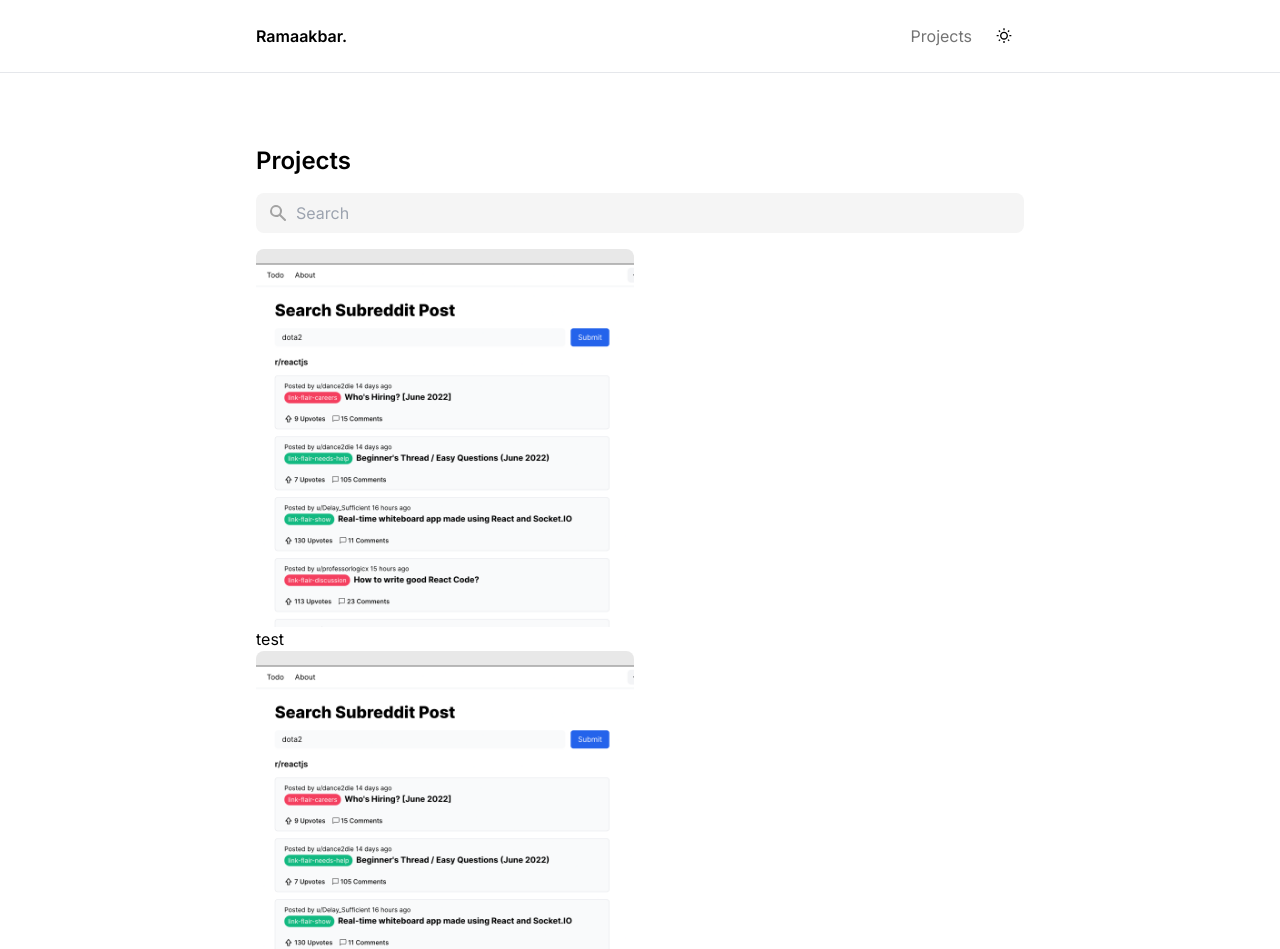
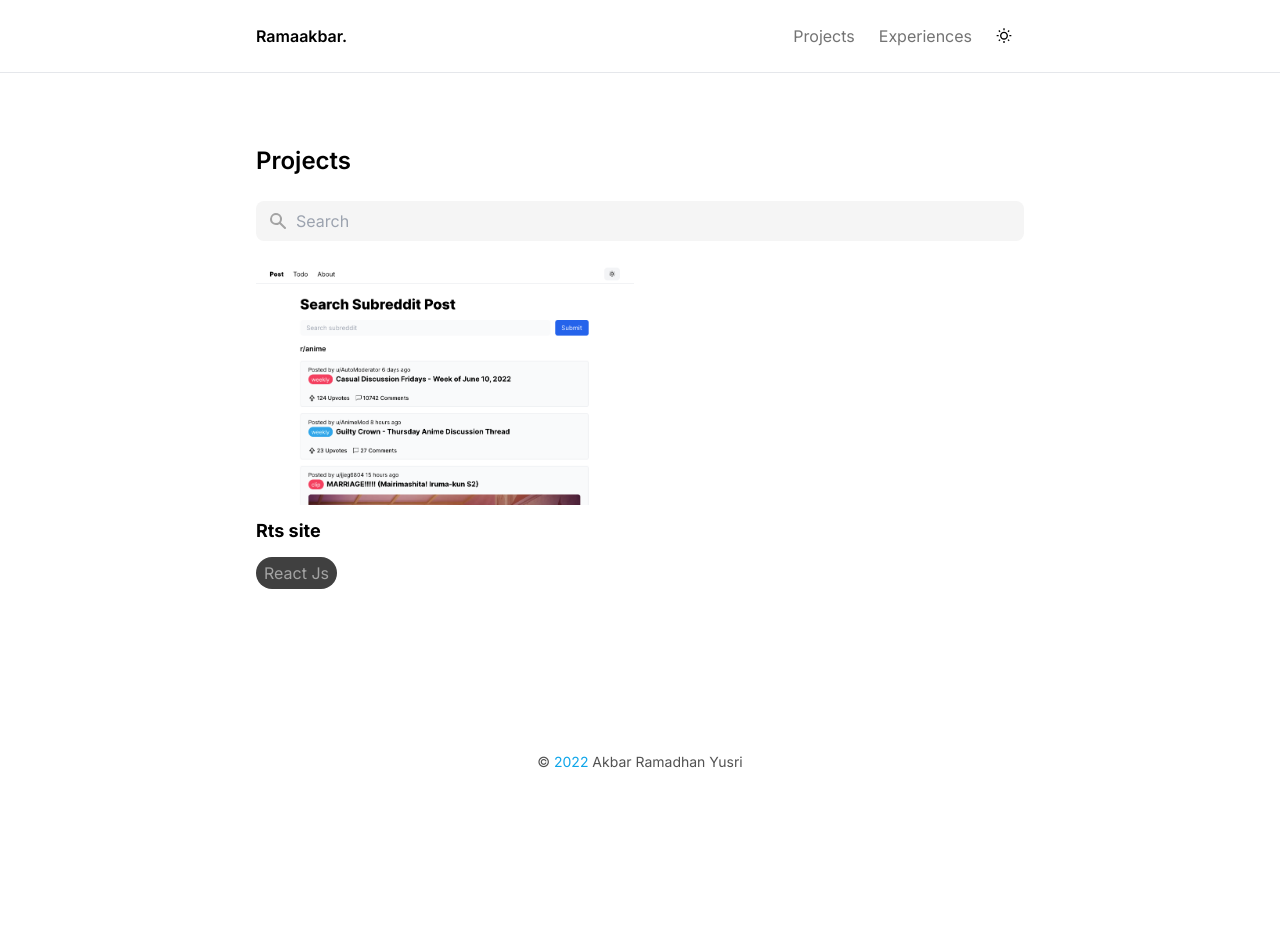
Before and after one commit to ramaakbar/ramaakbar, a Next.js app: page /projects in a window 1280 px wide. Shown: the top 949 px of the page. After the commit the page ends 800 px from the top, so only its background shows below. Built offline with nearby package versions, Linux system fonts and the light colour scheme; what prettier-plugin-tailwindcss would draw is missing.

Commit message:
moves experience to new page

```diff
--- /dev/null
+++ b/pages/experience.tsx
@@ -0,0 +1,16 @@
+import Navbar from 'src/components/navbar';
+import Timeline from 'src/components/timeline';
+
+export default function Experience() {
+  return (
+    <div className='flex min-h-screen flex-col'>
+      <Navbar />
+      <main className='mt-10 flex-1 px-4'>
+        <section className='mx-auto mt-10 mb-4 w-full max-w-3xl '>
+          <h2 className='mb-6 text-2xl font-semibold'>Experiences</h2>
+          <Timeline />
+        </section>
+      </main>
+    </div>
+  );
+}
--- a/pages/index.tsx
+++ b/pages/index.tsx
@@ -4,7 +4,6 @@ import Navbar from 'src/components/navbar';
 import me from 'public/images/Ghn.jpg';
 import Bottombar from 'src/components/bottombar';
 import LinkText from 'src/components/linkText';
-import Timeline from 'src/components/timeline';
 
 const Home: NextPage = () => {
   return (
@@ -17,11 +16,14 @@ const Home: NextPage = () => {
               Akbar Ramadhan Yusri
             </h1>
 
-            <div>
-              I{"'"}m a software engineer, computer science student. Focusing on
-              website development, Frontend and Backend. Currently building
-              websites using react/nextjs.
-            </div>
+            <p>
+              Hello! I{"'"}m Rama, a passionate software engineer, computer
+              science student. Focusing on web development, both Frontend and
+              Backend.
+            </p>
+            <p>
+              On my free time, i love to play games, code, and watch series.
+            </p>
             <div className='mt-5 flex gap-4'>
               <LinkText
                 link='https://github.com/ramaakbar'
@@ -37,7 +39,7 @@ const Home: NextPage = () => {
               />
             </div>
           </article>
-          <div className='flex h-40 w-40 items-center sm:h-40 sm:w-72'>
+          <div className='flex h-40 w-40 items-center sm:h-40 sm:w-80'>
             <Image
               src={me}
               alt='Me'
@@ -48,10 +50,6 @@ const Home: NextPage = () => {
             />
           </div>
         </section>
-        <section className='mx-auto mt-10 mb-4 w-full max-w-3xl '>
-          <h2 className='mb-4 text-2xl font-semibold'>Career</h2>
-          <Timeline />
-        </section>
       </main>
       <Bottombar />
     </div>
--- a/pages/projects.tsx
+++ b/pages/projects.tsx
@@ -1,4 +1,5 @@
 import Image from 'next/image';
+import Link from 'next/link';
 import Bottombar from 'src/components/bottombar';
 import Navbar from 'src/components/navbar';
 
@@ -7,10 +8,10 @@ export default function Projects() {
     <div className='flex min-h-screen flex-col'>
       <Navbar />
       <main className='mt-10 flex-1 px-4'>
-        <section className=' mx-auto mt-8 mb-4 flex w-full max-w-3xl flex-col gap-4'>
+        <section className=' mx-auto mt-8 mb-4 flex w-full max-w-3xl flex-col gap-6'>
           <h2 className='text-2xl font-semibold'>Projects</h2>
           <div className='relative'>
-            <div className='absolute inset-y-0 left-0 flex items-center pl-3'>
+            <div className='pointer-events-none absolute inset-y-0 left-0 flex items-center pl-3'>
               <svg
                 className='absolute h-5 w-5 text-neutral-400'
                 viewBox='0 0 20 20'
@@ -31,58 +32,27 @@ export default function Projects() {
           </div>
 
           <div className='grid grid-cols-1  gap-3 sm:grid-cols-2'>
-            <div className='h-full w-full '>
-              <Image
-                src={'/images/projectss1.png'}
-                layout='responsive'
-                height='100%'
-                width='100%'
-                objectFit='cover'
-                alt='test'
-                className='rounded-lg'
-              />
-              test
-              <Image
-                src={'/images/projectss1.png'}
-                layout='responsive'
-                height='100%'
-                width='100%'
-                objectFit='cover'
-                alt='test'
-                className='rounded-lg'
-              />
-              test
-              <Image
-                src={'/images/projectss1.png'}
-                layout='responsive'
-                height='100%'
-                width='100%'
-                objectFit='cover'
-                alt='test'
-                className='rounded-lg'
-              />
-              test
-              <Image
-                src={'/images/projectss1.png'}
-                layout='responsive'
-                height='100%'
-                width='100%'
-                objectFit='cover'
-                alt='test'
-                className='rounded-lg'
-              />
-              test
-              <Image
-                src={'/images/projectss1.png'}
-                layout='responsive'
-                height='100%'
-                width='100%'
-                objectFit='cover'
-                alt='test'
-                className='rounded-lg'
-              />
-              test
-            </div>
+            <Link href={'https://ramaakbar-rts-fnapp.netlify.app/'}>
+              <a className='flex flex-col  gap-3 rounded-lg'>
+                <div className='peer relative h-72 w-full  sm:h-60'>
+                  <Image
+                    src={'/images/project2.png'}
+                    layout='fill'
+                    alt='test'
+                    className='rounded-lg'
+                  />
+                </div>
+
+                <a className='text-lg font-bold decoration-sky-500 decoration-2 peer-hover:underline'>
+                  Rts site
+                </a>
+                <div className='flex gap-2'>
+                  <div className='semi-bold inline rounded-full bg-neutral-700 px-2 py-1 text-neutral-400'>
+                    React Js
+                  </div>
+                </div>
+              </a>
+            </Link>
           </div>
         </section>
       </main>
--- a/src/components/navbar.tsx
+++ b/src/components/navbar.tsx
@@ -17,6 +17,11 @@ export default function Navbar() {
               Projects
             </a>
           </Link>
+          <Link href={'/experience'}>
+            <a className='py-2 px-3 text-neutral-500 transition-colors ease-in hover:text-black dark:hover:text-neutral-100 '>
+              Experiences
+            </a>
+          </Link>
           <ButtonTheme />
         </div>
       </nav>
```
Also changed, not shown: public/images/project2.png (added).
